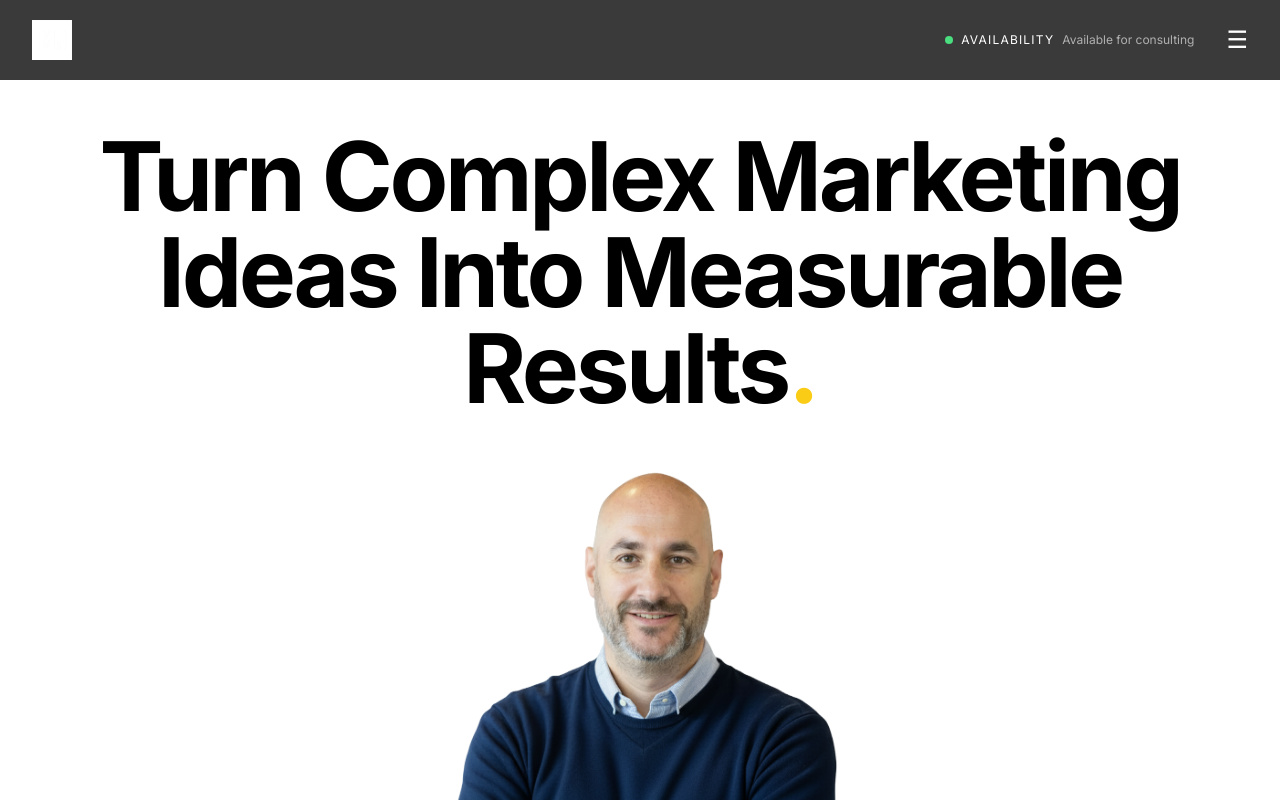
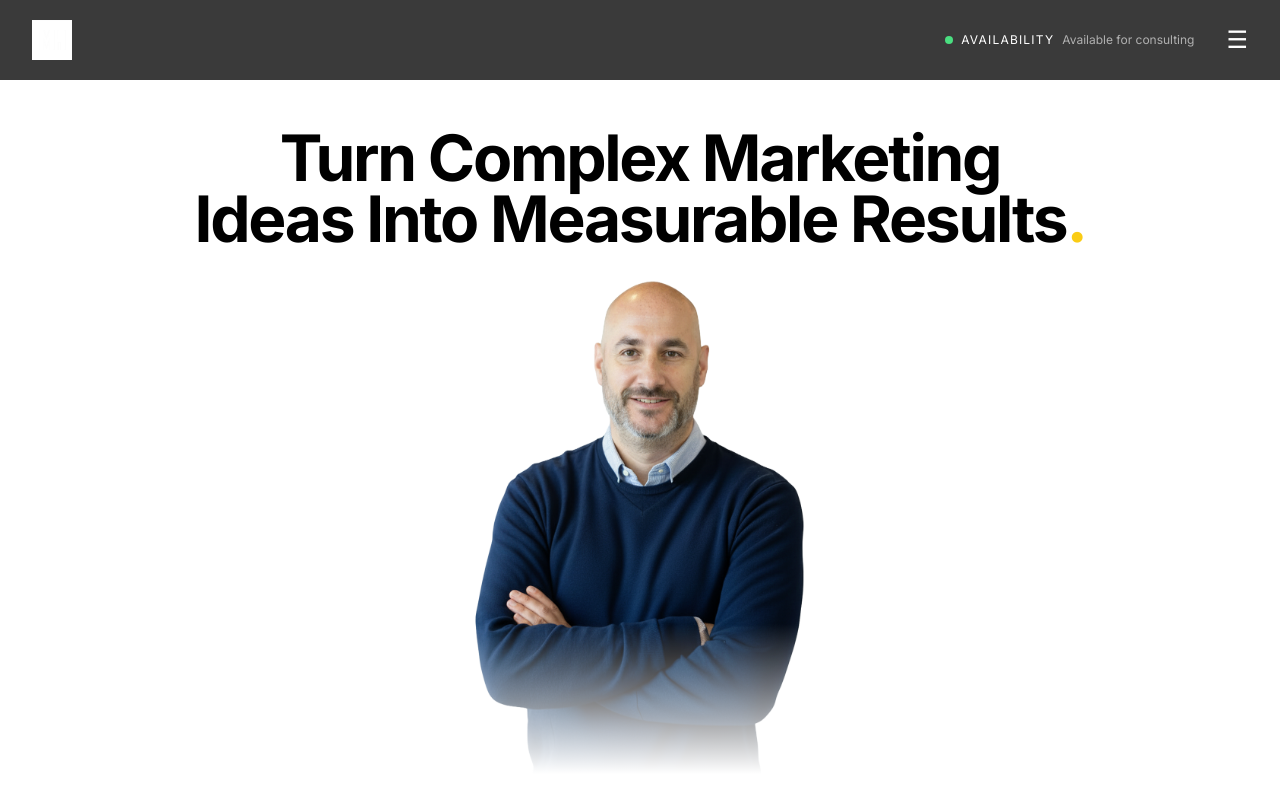
Before and after one commit to mrh1976/mherron, a Next.js app: page / in a window 1280 px wide. Shown: the top 800 px of the page. Built offline with nearby package versions, Linux system fonts and the light colour scheme.

Commit message:
Update page.tsx

```diff
--- a/app/page.tsx
+++ b/app/page.tsx
@@ -35,17 +35,17 @@ export default function Home() {
         </div>
       </nav>
 
-      <section className="pt-32 pb-20 px-8">
+      <section className="pt-32 pb-12 px-8">
         <div className="max-w-6xl mx-auto text-center">
-          <h1 className="text-[72px] md:text-8xl font-bold mb-12 leading-[0.9] tracking-[-0.035em]">
+          <h1 className="text-[56px] md:text-[64px] font-bold mb-6 leading-[0.95] tracking-[-0.035em]">
             Turn Complex Marketing<br />Ideas Into Measurable Results<span className="text-yellow-400">.</span>
           </h1>
-          <div className="relative mx-auto mb-16 w-[450px] h-[600px]">
+          <div className="relative mx-auto mb-12 w-[400px] h-[500px]">
             <Image
               src="/fullhead.png"
               alt="Mike Herron"
-              width={450}
-              height={600}
+              width={400}
+              height={500}
               className="w-full h-full object-contain object-top"
             />
             <div className="absolute inset-0 bg-gradient-to-b from-transparent via-transparent via-70% to-white pointer-events-none"></div>
```
